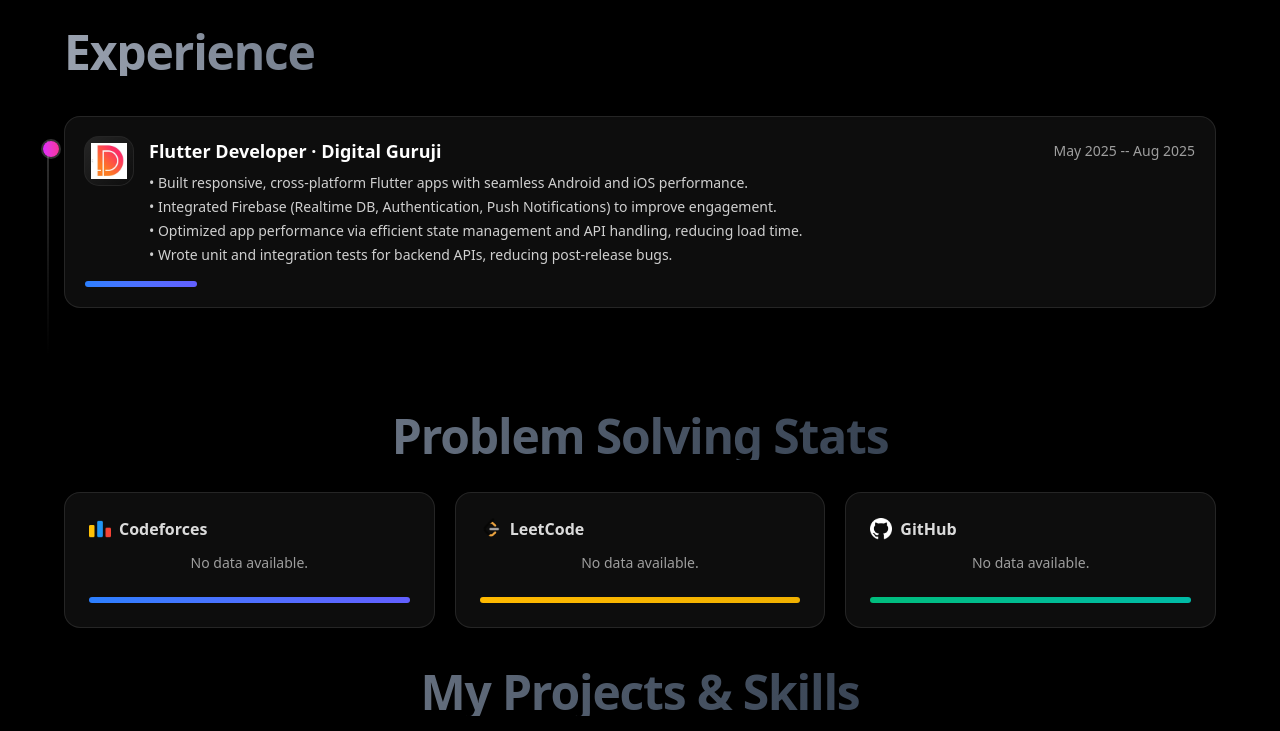
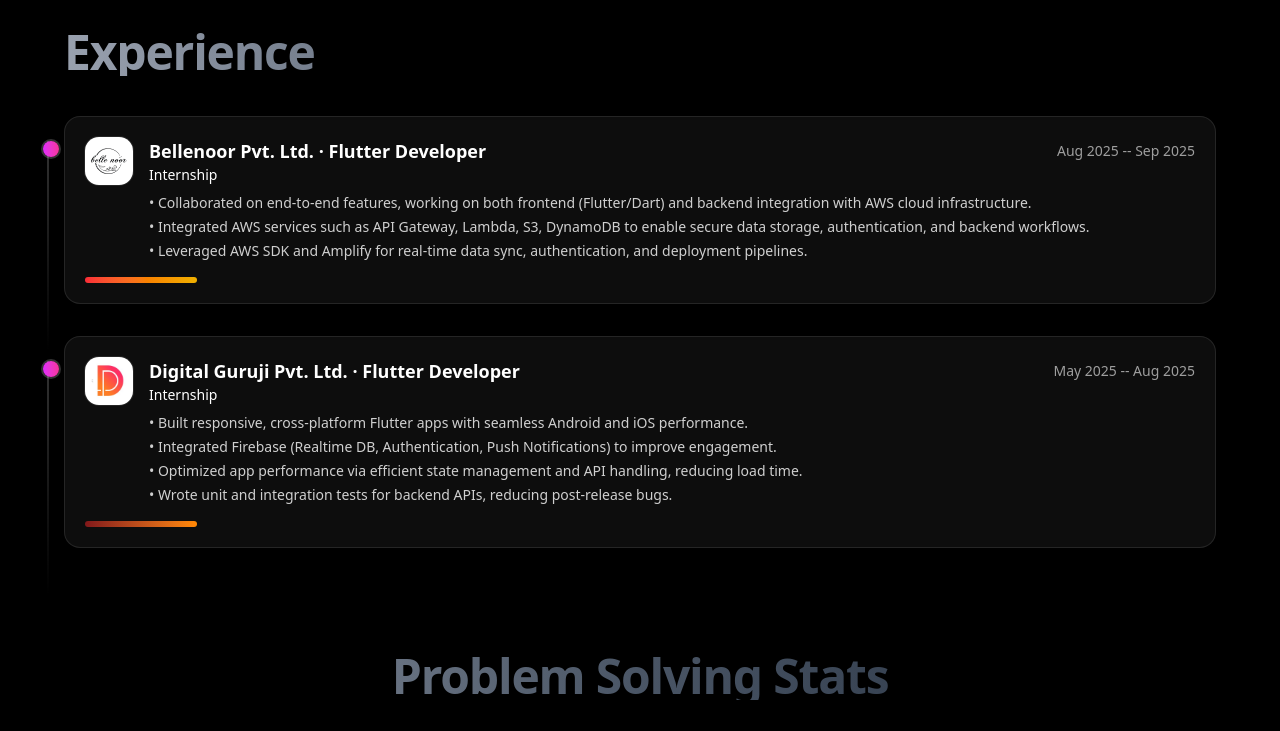
Before and after one commit to UKbhatt/my-portfolio, a Next.js app: page / in a window 1280 px wide. Shown: the part 1080-1811 px from the top of the page. Built offline with nearby package versions, Linux system fonts and the light colour scheme.

Commit message:
Refactor: update experience section with new company details and improve layout

```diff
--- a/src/components/3dCard.tsx
+++ b/src/components/3dCard.tsx
@@ -8,14 +8,13 @@
   name: string;
   live?: string;
   github: string;
-  tech?: string[];   // ✅ new
-  status?: "in-progress" | "completed" | "planned"; // ✅ new
+  tech?: string[];
+  status?: "in-progress" | "completed" | "planned";
 };
 
 export function ThreeDCardDemo({ image, name, live, github, tech, status }: ContentProps) {
   const src = typeof image === "string" ? image : image.src;
 
-  // ✅ status color mapping
   const statusColors: Record<string, string> = {
     "in-progress": "bg-yellow-500/20 text-yellow-400 border-yellow-400/30",
     "completed": "bg-green-500/20 text-green-400 border-green-400/30",
--- a/src/components/exprienceSetion.tsx
+++ b/src/components/exprienceSetion.tsx
@@ -1,8 +1,9 @@
 "use client";
 import Image, { StaticImageData } from "next/image";
 import Reveal from "@/components/reveal";
-import { Briefcase } from "lucide-react" ;
-import digital  from "../app/Assets/digitalGuruji.jpg";
+import { Briefcase } from "lucide-react";
+import digital from "../app/Assets/digitalGuruji.jpg";
+import bellenoor from "../app/Assets/bellenoor.avif";
 
 type Experience = {
     company: string;
@@ -16,7 +17,21 @@
 
 const EXPERIENCES: Experience[] = [
     {
-        company: "Digital Guruji",
+        company: "Bellenoor Pvt. Ltd.",
+        role: "Flutter Developer",
+        period: "Aug 2025 -- Sep 2025",
+        type: "Internship",
+        logo: bellenoor,
+        bullets: [
+            "Collaborated on end-to-end features, working on both frontend (Flutter/Dart) and backend integration with AWS cloud infrastructure.",
+            "Integrated AWS services such as API Gateway, Lambda, S3, DynamoDB to enable secure data storage, authentication, and backend workflows.",
+            "Leveraged AWS SDK and Amplify for real-time data sync, authentication, and deployment pipelines.",
+
+        ],
+        color: "from-red-500 to-yellow-500",
+    },
+    {
+        company: "Digital Guruji Pvt. Ltd.",
         role: "Flutter Developer",
         period: "May 2025 -- Aug 2025",
         type: "Internship",
@@ -27,7 +42,7 @@
             " Optimized app performance via efficient state management and API handling, reducing load time.",
             "Wrote unit and integration tests for backend APIs, reducing post-release bugs.",
         ],
-        color: "from-blue-500 to-indigo-500",
+        color: "from-red-900 to-orange-400",
     },
 
 ];
@@ -47,22 +62,34 @@
                             <div className="absolute left-[-1.4rem] top-6 h-4 w-4 rounded-full bg-gradient-to-r from-fuchsia-500 to-pink-500 ring-2 ring-white/20 hidden sm:block" />
 
                             <div className="flex items-start gap-4">
-                                <div className="shrink-0 h-12 w-12 rounded-xl bg-gradient-to-br from-white/10 to-white/0 flex items-center justify-center ring-1 ring-white/10 overflow-hidden">
+                                <div className="shrink-0 h-12 w-12 rounded-xl bg-white flex items-center justify-center ring-1 ring-white/10 overflow-hidden">
                                     {exp.logo ? (
-                                        <Image src={exp.logo} alt={exp.company} width={36} height={36} className="object-contain" />
+                                        <Image
+                                            src={exp.logo}
+                                            alt={exp.company}
+                                            width={36}
+                                            height={36}
+                                            className="object-contain"
+                                            style={{ backgroundColor: 'white' }}
+                                        />
                                     ) : (
-                                        <Briefcase className="text-white/70" />
+                                        <Briefcase className="text-gray-700" />
                                     )}
                                 </div>
 
+
                                 <div className="flex-1">
                                     <div className="flex flex-wrap items-center justify-between gap-2">
-                                        <div className="text-lg font-semibold">{exp.role} · {exp.company}</div>
+                                        <div className="text-lg font-semibold">{exp.company} · {exp.role} </div>
                                         <div className="text-sm text-white/60">{exp.period}</div>
                                     </div>
-                                    <ul className="mt-2 space-y-1 text-white/80 text-sm">
-                                        {exp.bullets?.map((b, idx) => <li key={idx}>• {b}</li>)}
-                                    </ul>
+                                    <div>
+                                        <div className="text-sm text-white">{exp.type}</div>
+
+                                        <ul className="mt-2 space-y-1 text-white/80 text-sm">
+                                            {exp.bullets?.map((b, idx) => <li key={idx}>• {b}</li>)}
+                                        </ul>
+                                    </div>
                                 </div>
                             </div>
 
```
Also changed, not shown: src/app/Assets/bellenoor.avif (added).
